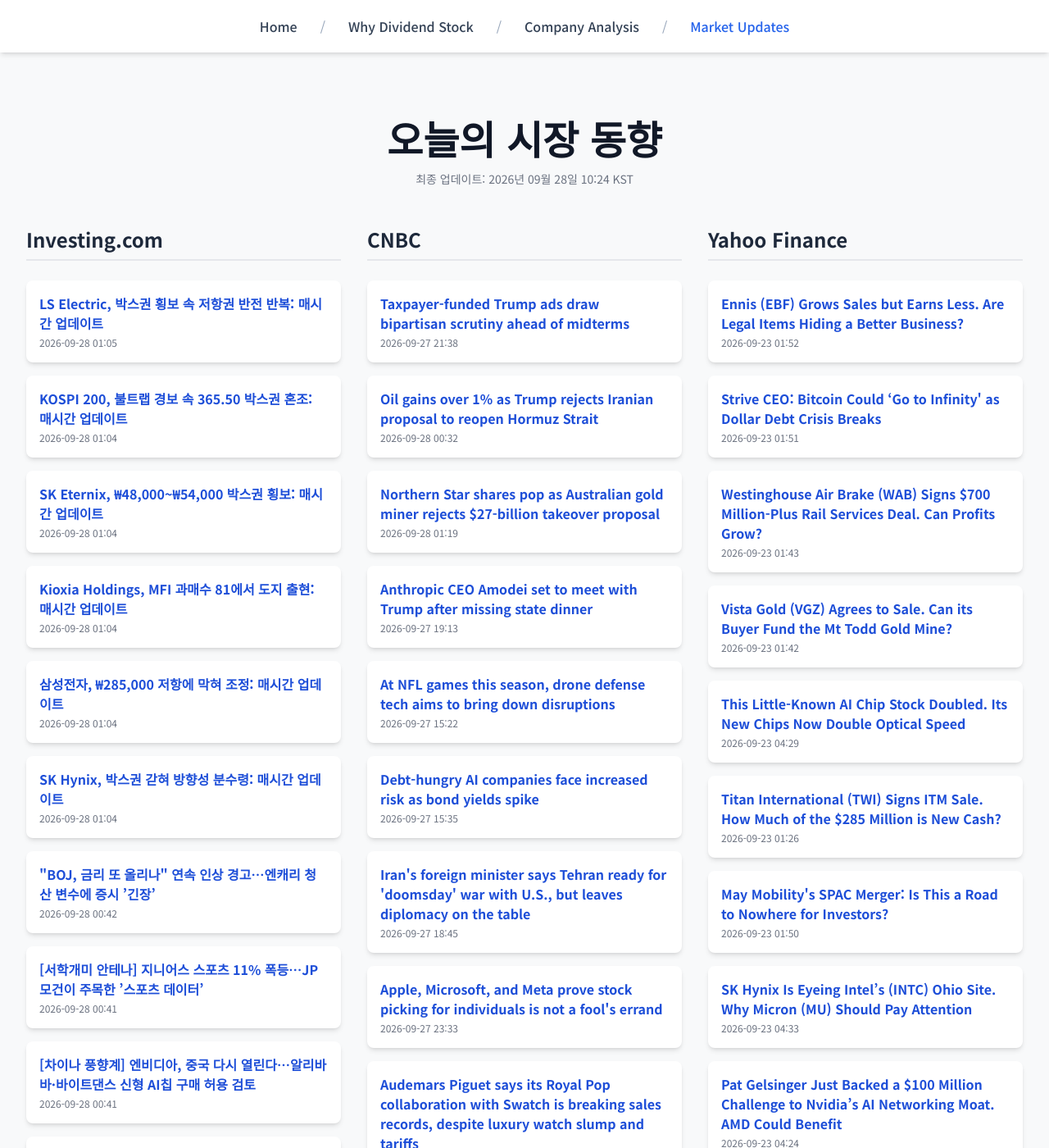
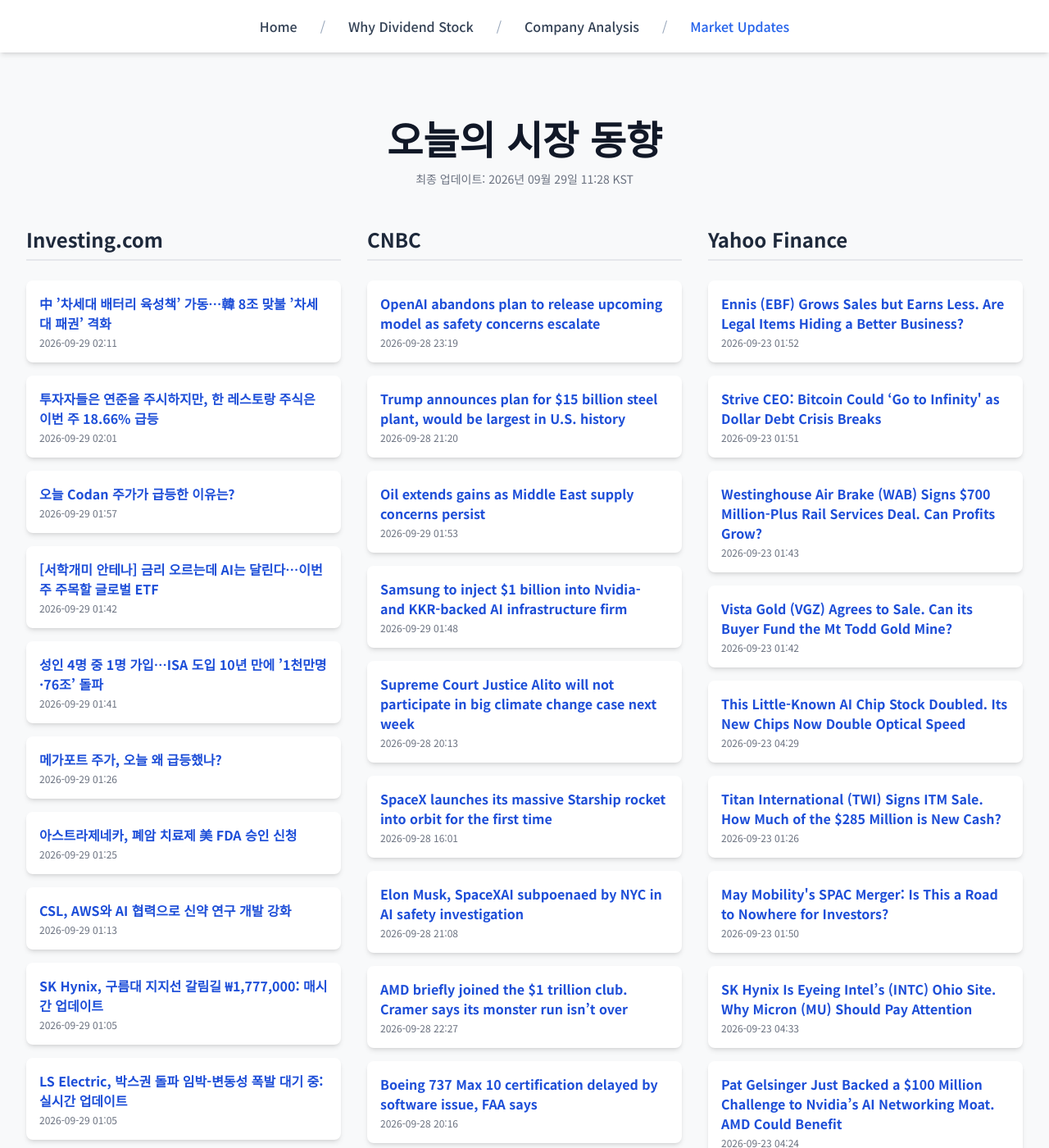
Before and after one commit to Kay-Hwang/my-company-analysis, a Jekyll site: the page built from market-updates.html, in a window 1280 px wide and 1400 px high. Shown: the whole window at 82% size. Built offline with Jekyll 4.4.1, drawn with Linux system fonts in a browser that asks for light colours; nearby versions of some CDN libraries; a script that is not in the unit is left out; some of the changed text lies outside the part shown.

Commit message:
Update daily data

```diff
--- a/_data/latest_data.json
+++ b/_data/latest_data.json
@@ -1,128 +1,128 @@
 {
-  "lastUpdated": "2026년 09월 28일 10:24 KST",
+  "lastUpdated": "2026년 09월 29일 11:28 KST",
   "news": {
     "investing": [
       {
-        "title": "LS Electric, 박스권 횡보 속 저항권 반전 반복: 매시간 업데이트",
-        "link": "https://kr.investing.com/news/stock-market-news/article-93CH-2107610",
-        "pubDate": "2026-09-28 01:05:04",
-        "summary": "LS Electric, 박스권 횡보 속 저항권 반전 반복: 매시간 업데이트"
+        "title": "中 ’차세대 배터리 육성책’ 가동…韓 8조 맞불 ’차세대 패권’ 격화",
+        "link": "https://kr.investing.com/news/stock-market-news/article-2109263",
+        "pubDate": "2026-09-29 02:11:50",
+        "summary": "中 ’차세대 배터리 육성책’ 가동…韓 8조 맞불 ’차세대 패권’ 격화"
       },
       {
-        "title": "KOSPI 200, 불트랩 경보 속 365.50 박스권 혼조: 매시간 업데이트",
-        "link": "https://kr.investing.com/news/stock-market-news/article-93CH-2107609",
-        "pubDate": "2026-09-28 01:04:56",
-        "summary": "KOSPI 200, 불트랩 경보 속 365.50 박스권 혼조: 매시간 업데이트"
+        "title": "투자자들은 연준을 주시하지만, 한 레스토랑 주식은 이번 주 18.66% 급등",
+        "link": "https://kr.investing.com/news/stock-market-news/article-2109254",
+        "pubDate": "2026-09-29 02:01:27",
+        "summary": "투자자들은 연준을 주시하지만, 한 레스토랑 주식은 이번 주 18.66% 급등"
       },
       {
-        "title": "SK Eternix, ₩48,000~₩54,000 박스권 횡보: 매시간 업데이트",
-        "link": "https://kr.investing.com/news/stock-market-news/article-93CH-2107608",
-        "pubDate": "2026-09-28 01:04:54",
-        "summary": "SK Eternix, ₩48,000~₩54,000 박스권 횡보: 매시간 업데이트"
+        "title": "오늘 Codan 주가가 급등한 이유는?",
+        "link": "https://kr.investing.com/news/stock-market-news/article-93CH-2109253",
+        "pubDate": "2026-09-29 01:57:30",
+        "summary": "오늘 Codan 주가가 급등한 이유는?"
       },
       {
-        "title": "Kioxia Holdings, MFI 과매수 81에서 도지 출현: 매시간 업데이트",
-        "link": "https://kr.investing.com/news/stock-market-news/article-93CH-2107607",
-        "pubDate": "2026-09-28 01:04:51",
-        "summary": "Kioxia Holdings, MFI 과매수 81에서 도지 출현: 매시간 업데이트"
+        "title": "[서학개미 안테나] 금리 오르는데 AI는 달린다…이번주 주목할 글로벌 ETF",
+        "link": "https://kr.investing.com/news/stock-market-news/article-2109248",
+        "pubDate": "2026-09-29 01:42:49",
+        "summary": "[서학개미 안테나] 금리 오르는데 AI는 달린다…이번주 주목할 글로벌 ETF"
       },
       {
-        "title": "삼성전자, ₩285,000 저항에 막혀 조정: 매시간 업데이트",
-        "link": "https://kr.investing.com/news/stock-market-news/article-93CH-2107606",
-        "pubDate": "2026-09-28 01:04:42",
-        "summary": "삼성전자, ₩285,000 저항에 막혀 조정: 매시간 업데이트"
+        "title": "성인 4명 중 1명 가입…ISA 도입 10년 만에 ’1천만명·76조’ 돌파",
+        "link": "https://kr.investing.com/news/stock-market-news/article-2109247",
+        "pubDate": "2026-09-29 01:41:53",
+        "summary": "성인 4명 중 1명 가입…ISA 도입 10년 만에 ’1천만명·76조’ 돌파"
       },
       {
-        "title": "SK Hynix, 박스권 갇혀 방향성 분수령: 매시간 업데이트",
-        "link": "https://kr.investing.com/news/stock-market-news/article-93CH-2107605",
-        "pubDate": "2026-09-28 01:04:39",
-        "summary": "SK Hynix, 박스권 갇혀 방향성 분수령: 매시간 업데이트"
+        "title": "메가포트 주가, 오늘 왜 급등했나?",
+        "link": "https://kr.investing.com/news/stock-market-news/article-93CH-2109239",
+        "pubDate": "2026-09-29 01:26:10",
+        "summary": "메가포트 주가, 오늘 왜 급등했나?"
       },
       {
-        "title": "\"BOJ, 금리 또 올리나\" 연속 인상 경고…엔캐리 청산 변수에 증시 ’긴장’",
-        "link": "https://kr.investing.com/news/stock-market-news/article-2107601",
-        "pubDate": "2026-09-28 00:42:31",
-        "summary": "\"BOJ, 금리 또 올리나\" 연속 인상 경고…엔캐리 청산 변수에 증시 ’긴장’"
+        "title": "아스트라제네카, 폐암 치료제 美 FDA 승인 신청",
+        "link": "https://kr.investing.com/news/stock-market-news/article-93CH-2109238",
+        "pubDate": "2026-09-29 01:25:55",
+        "summary": "아스트라제네카, 폐암 치료제 美 FDA 승인 신청"
       },
       {
-        "title": "[서학개미 안테나] 지니어스 스포츠 11% 폭등…JP모건이 주목한 ’스포츠 데이터’",
-        "link": "https://kr.investing.com/news/stock-market-news/article-2107602",
-        "pubDate": "2026-09-28 00:41:55",
-        "summary": "[서학개미 안테나] 지니어스 스포츠 11% 폭등…JP모건이 주목한 ’스포츠 데이터’"
+        "title": "CSL, AWS와 AI 협력으로 신약 연구 개발 강화",
+        "link": "https://kr.investing.com/news/stock-market-news/article-93CH-2109233",
+        "pubDate": "2026-09-29 01:13:07",
+        "summary": "CSL, AWS와 AI 협력으로 신약 연구 개발 강화"
       },
       {
-        "title": "[차이나 풍향계] 엔비디아, 중국 다시 열린다…알리바바·바이트댄스 신형 AI칩 구매 허용 검토",
-        "link": "https://kr.investing.com/news/stock-market-news/article-2107604",
-        "pubDate": "2026-09-28 00:41:46",
-        "summary": "[차이나 풍향계] 엔비디아, 중국 다시 열린다…알리바바·바이트댄스 신형 AI칩 구매 허용 검토"
+        "title": "SK Hynix, 구름대 지지선 갈림길 ₩1,777,000: 매시간 업데이트",
+        "link": "https://kr.investing.com/news/stock-market-news/article-93CH-2107605",
+        "pubDate": "2026-09-29 01:05:38",
+        "summary": "SK Hynix, 구름대 지지선 갈림길 ₩1,777,000: 매시간 업데이트"
       },
       {
-        "title": "매출채권보험 사고액 4년새 65%↑…중소기업들 외상값 못 받았다",
-        "link": "https://kr.investing.com/news/stock-market-news/article-2107603",
-        "pubDate": "2026-09-28 00:41:40",
-        "summary": "매출채권보험 사고액 4년새 65%↑…중소기업들 외상값 못 받았다"
+        "title": "LS Electric, 박스권 돌파 임박-변동성 폭발 대기 중: 실시간 업데이트",
+        "link": "https://kr.investing.com/news/stock-market-news/article-93CH-2107610",
+        "pubDate": "2026-09-29 01:05:36",
+        "summary": "LS Electric, 박스권 돌파 임박-변동성 폭발 대기 중: 실시간 업데이트"
       }
     ],
     "cnbc": [
       {
-        "title": "Taxpayer-funded Trump ads draw bipartisan scrutiny ahead of midterms",
-        "link": "https://www.cnbc.com/2026/09/27/trump-government-funded-ads-midterms.html",
-        "pubDate": "Sun, 27 Sep 2026 21:38:59 GMT",
-        "summary": "TV ads featuring Trump are expanding nationally, prompting bipartisan questions over whether they comply with restrictions on taxpayer-funded publicity."
+        "title": "OpenAI abandons plan to release upcoming model as safety concerns escalate",
+        "link": "https://www.cnbc.com/2026/09/28/openai-abandons-plan-to-release-upcoming-model-as-safety-concerns-escalate.html",
+        "pubDate": "Mon, 28 Sep 2026 23:19:46 GMT",
+        "summary": "The heads of OpenAI and rival Anthropic have both indicated recently that top AI labs should slow the pace of model development."
       },
       {
-        "title": "Oil gains over 1% as Trump rejects Iranian proposal to reopen Hormuz Strait",
-        "link": "https://www.cnbc.com/2026/09/28/oil-price-today-wti-brent-trump-iran.html",
-        "pubDate": "Mon, 28 Sep 2026 00:32:09 GMT",
-        "summary": "Oil prices jumped on Monday after U.S. President Donald Trump rejected an Iranian peace proposal aimed at ending the conflict."
+        "title": "Trump announces plan for $15 billion steel plant, would be largest in U.S. history",
+        "link": "https://www.cnbc.com/2026/09/28/trump-steel-plant-iowa.html",
+        "pubDate": "Mon, 28 Sep 2026 21:20:00 GMT",
+        "summary": "Trump's announcement with Mesabi Metallics comes as Americans' souring views of the economy are poised to shape the upcoming midterm election."
       },
       {
-        "title": "Northern Star shares pop as Australian gold miner rejects $27-billion takeover proposal",
-        "link": "https://www.cnbc.com/2026/09/28/northern-star-shares-gold-fields-takeover-bid.html",
-        "pubDate": "Mon, 28 Sep 2026 01:19:23 GMT",
-        "summary": "Northern Star shares jumped more than 9% after the Australian gold miner rejected a takeover proposal from Gold Fields."
+        "title": "Oil extends gains as Middle East supply concerns persist",
+        "link": "https://www.cnbc.com/2026/09/29/oil-prices-today-brent-wti-hormuz.html",
+        "pubDate": "Tue, 29 Sep 2026 01:53:31 GMT",
+        "summary": "Oil rose after Iranian officials were reportedly pessimistic over a deal before U.S. midterm elections."
       },
       {
-        "title": "Anthropic CEO Amodei set to meet with Trump after missing state dinner",
-        "link": "https://www.cnbc.com/2026/09/27/dario-amodei-set-to-have-dinner-with-trump-after-missing-state-dinner.html",
-        "pubDate": "Sun, 27 Sep 2026 19:13:27 GMT",
-        "summary": "As top tech CEOs rubbed elbows at President Trump's glitzy dinner for Chinese President Xi on Thursday, Anthropic's CEO was noticeably absent."
+        "title": "Samsung to inject $1 billion into Nvidia- and KKR-backed AI infrastructure firm",
+        "link": "https://www.cnbc.com/2026/09/29/samsung-investment-nvidia-kkr-ai-helix-digital.html",
+        "pubDate": "Tue, 29 Sep 2026 01:48:52 GMT",
+        "summary": "Samsung Electronics and its five affiliates are investing $1 billion in KKR-launched Helix as the group expands its push into global AI infrastructure."
       },
       {
-        "title": "At NFL games this season, drone defense tech aims to bring down disruptions",
-        "link": "https://www.cnbc.com/2026/09/27/nfl-drone-defense-tech-game-disruptions.html",
-        "pubDate": "Sun, 27 Sep 2026 15:22:03 GMT",
-        "summary": "The NFL told CNBC it recorded 10,852 drone violations over stadiums between 2021 and 2025. The Jaguars became the first team to sign a drone defense firm."
+        "title": "Supreme Court Justice Alito will not participate in big climate change case next week",
+        "link": "https://www.cnbc.com/2026/09/28/supreme-court-justice-alito-recusal-climate-change-case.html",
+        "pubDate": "Mon, 28 Sep 2026 20:13:00 GMT",
+        "summary": "Environmental groups had called for Supreme Court Justice Samuel Alito to recuse himself from the case involving ExxonMobil and Suncor Energy."
       },
       {
-        "title": "Debt-hungry AI companies face increased risk as bond yields spike",
-        "link": "https://www.cnbc.com/2026/09/27/debt-hungry-data-center-companies-increased-risk-bond-yields-spike.html",
-        "pubDate": "Sun, 27 Sep 2026 15:35:34 GMT",
-        "summary": "The AI infrastructure buildout shows no sign of slowing, but the surge in Treasury yields means it's at least going to cost more."
+        "title": "SpaceX launches its massive Starship rocket into orbit for the first time",
+        "link": "https://www.cnbc.com/2026/09/28/spacex-prepares-to-send-starship-rocket-to-orbit-for-first-time.html",
+        "pubDate": "Mon, 28 Sep 2026 16:01:50 GMT",
+        "summary": "Elon Musk's SpaceX launched a historic test flight of its massive Starship rocket early Monday."
       },
       {
-        "title": "Iran's foreign minister says Tehran ready for 'doomsday' war with U.S., but leaves diplomacy on the table",
-        "link": "https://www.cnbc.com/2026/09/27/iran-foreign-minister-keeps-indirect-talks-with-us-open-state-media.html",
-        "pubDate": "Sun, 27 Sep 2026 18:45:27 GMT",
-        "summary": "Iran's foreign minister says talks are the only way to break the deadlock, while its navy says it's analyzing data from a captured U.S. underwater drone."
+        "title": "Elon Musk, SpaceXAI subpoenaed by NYC in AI safety investigation",
+        "link": "https://www.cnbc.com/2026/09/28/elon-musk-spacexai-subpoenaed-by-nyc-in-ai-safety-investigation.html",
+        "pubDate": "Mon, 28 Sep 2026 21:08:05 GMT",
+        "summary": "The New York City Council issued a subpoena to Musk, requiring that he or another representative of SpaceXAI testify in an investigation concerning AI safety."
       },
       {
-        "title": "Apple, Microsoft, and Meta prove stock picking for individuals is not a fool's errand",
-        "link": "https://www.cnbc.com/2026/09/27/jim-cramer-apple-microsoft-and-meta-prove-stock-picking-for-individuals-is-not-a-fools-errand.html",
-        "pubDate": "Sun, 27 Sep 2026 23:33:21 GMT",
-        "summary": "Let's unpack this."
+        "title": "AMD briefly joined the $1 trillion club. Cramer says its monster run isn’t over",
+        "link": "https://www.cnbc.com/2026/09/28/jim-cramer-amd-lisa-su-agentic-ai.html",
+        "pubDate": "Mon, 28 Sep 2026 22:27:10 GMT",
+        "summary": "CNBC’s Jim Cramer said AMD’s run isn’t over, arguing the rise of agentic AI will drive significant demand for the company’s high-end CPUs."
       },
       {
-        "title": "Audemars Piguet says its Royal Pop collaboration with Swatch is breaking sales records, despite luxury watch slump and tariffs",
-        "link": "https://www.cnbc.com/2026/09/26/audemars-piguet-and-royal-pop-defy-luxury-watch-slump-and-tariffs.html",
-        "pubDate": "Sat, 26 Sep 2026 10:00:01 GMT",
-        "summary": "Swiss luxury watchmaker Audemars Piguet says its sales and engagement are breaking records after its risky, eye-catching Royal Pop collaboration with Swatch."
+        "title": "Boeing 737 Max 10 certification delayed by software issue, FAA says",
+        "link": "https://www.cnbc.com/2026/09/28/faa-boeing-737-max-10-certification-delay-software-issue.html",
+        "pubDate": "Mon, 28 Sep 2026 20:16:04 GMT",
+        "summary": "The FAA administrator said the Max 10 will be delayed until the agency can assess a software issue on the aircraft."
       },
       {
-        "title": "Supply glut, lab-grown alternatives: What's behind the fall of diamond prices to record lows",
-        "link": "https://www.cnbc.com/2026/09/26/whats-behind-the-fall-of-diamond-prices-to-record-lows.html",
-        "pubDate": "Sat, 26 Sep 2026 13:09:33 GMT",
-        "summary": "Diamond prices are falling, leading investors and others to wonder whether the gemstones are losing their luster."
+        "title": "Luckin Coffee, flush with investor cash, weighs entry into Middle East markets",
+        "link": "https://www.cnbc.com/2026/09/29/luckin-coffee-mubadala-middle-east-temasek-centurium-capital.html",
+        "pubDate": "Tue, 29 Sep 2026 01:10:41 GMT",
+        "summary": "Luckin is weighing a push into Middle East markets while deepening its foothold in Southeast Asia, with backing from sovereign wealth funds in both regions."
       }
     ],
     "yahoo": [
```
